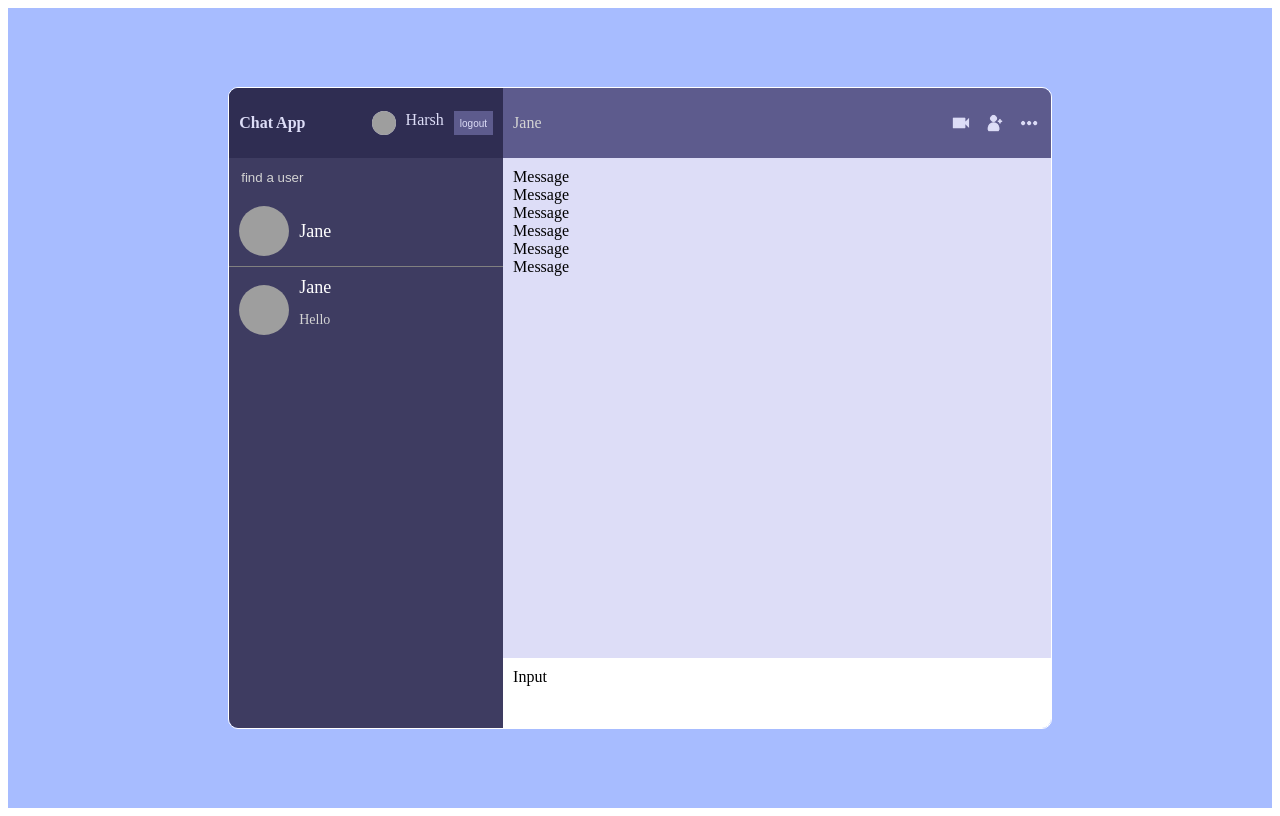
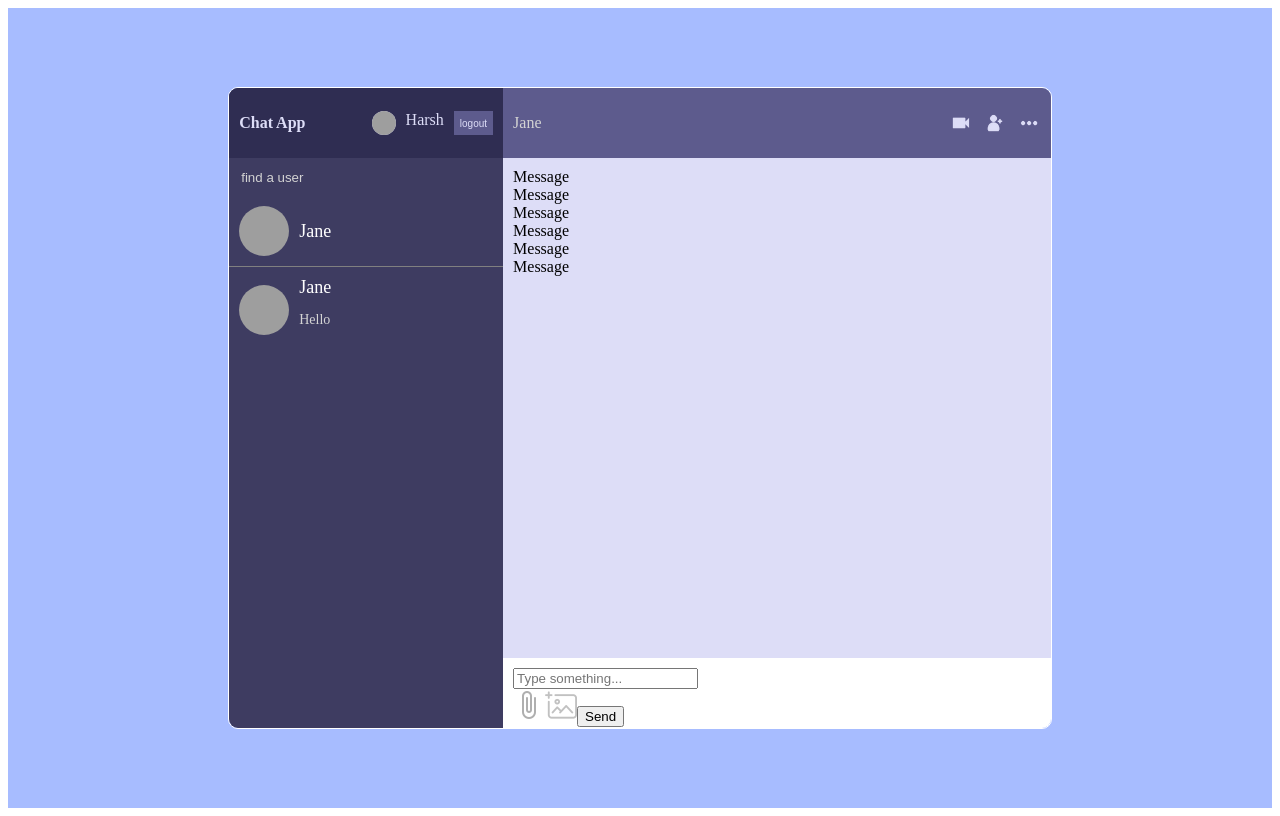
Before and after one commit to Hartz-byte/chat-app-React, a React (Create React App) app: page / in a window 1280 px wide. Built offline with nearby package versions, Linux system fonts and the light colour scheme; grey boxes are pictures that could not be loaded.

Commit message:
input start

```diff
--- a/src/Components/Input.jsx
+++ b/src/Components/Input.jsx
@@ -1,9 +1,21 @@
-import React from 'react'
+import React from "react";
+import Img from "../img/img.png";
+import Attach from "../img/attach.png";
 
 const Input = () => {
   return (
-    <div className='input'>Input</div>
-  )
-}
+    <div className="input">
+      <input type="text" placeholder="Type something..." />
+      <div className="send">
+        <img src={Attach} alt="" />
+        <input type="file" style={{ display: "none" }} id="file" />
+        <label htmlFor="file">
+          <img src={Img} alt="" />
+        </label>
+        <button>Send</button>
+      </div>
+    </div>
+  );
+};
 
-export default Input
+export default Input;
```
